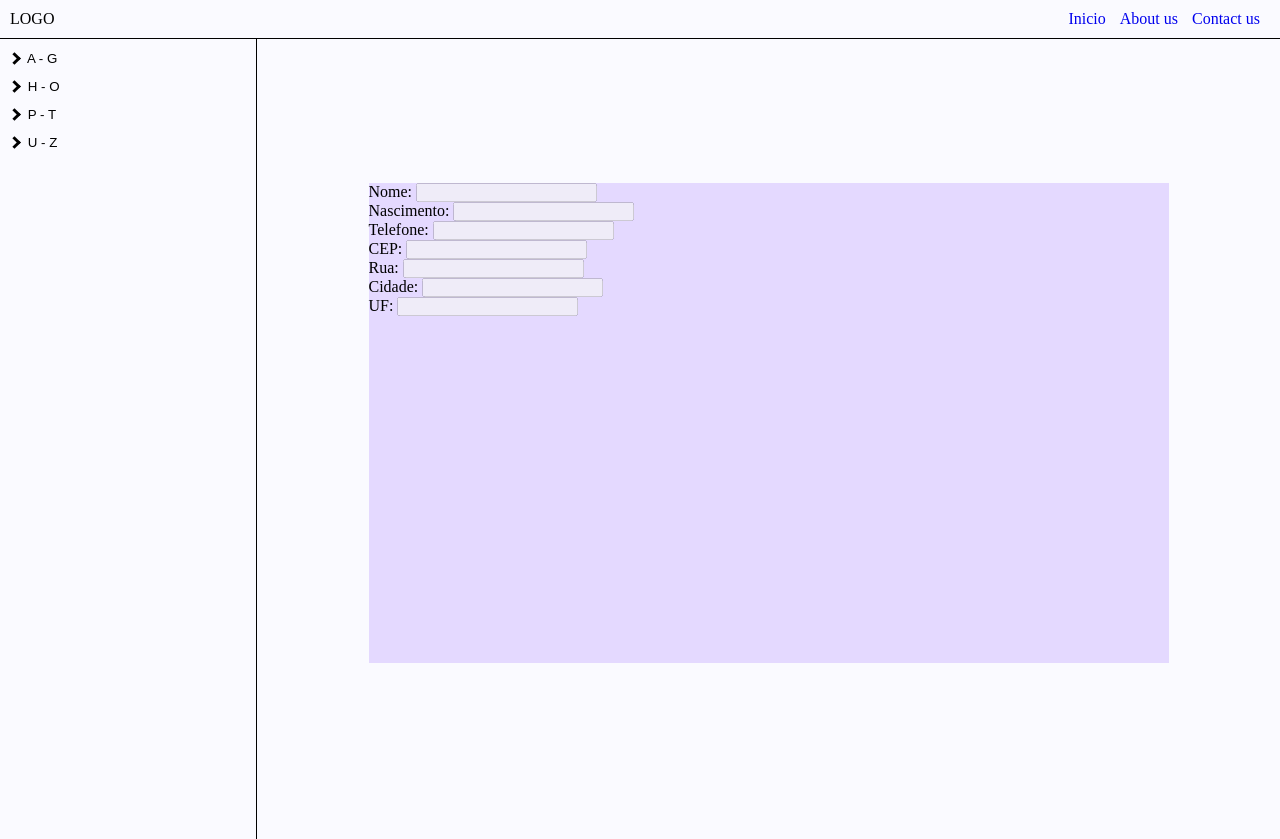
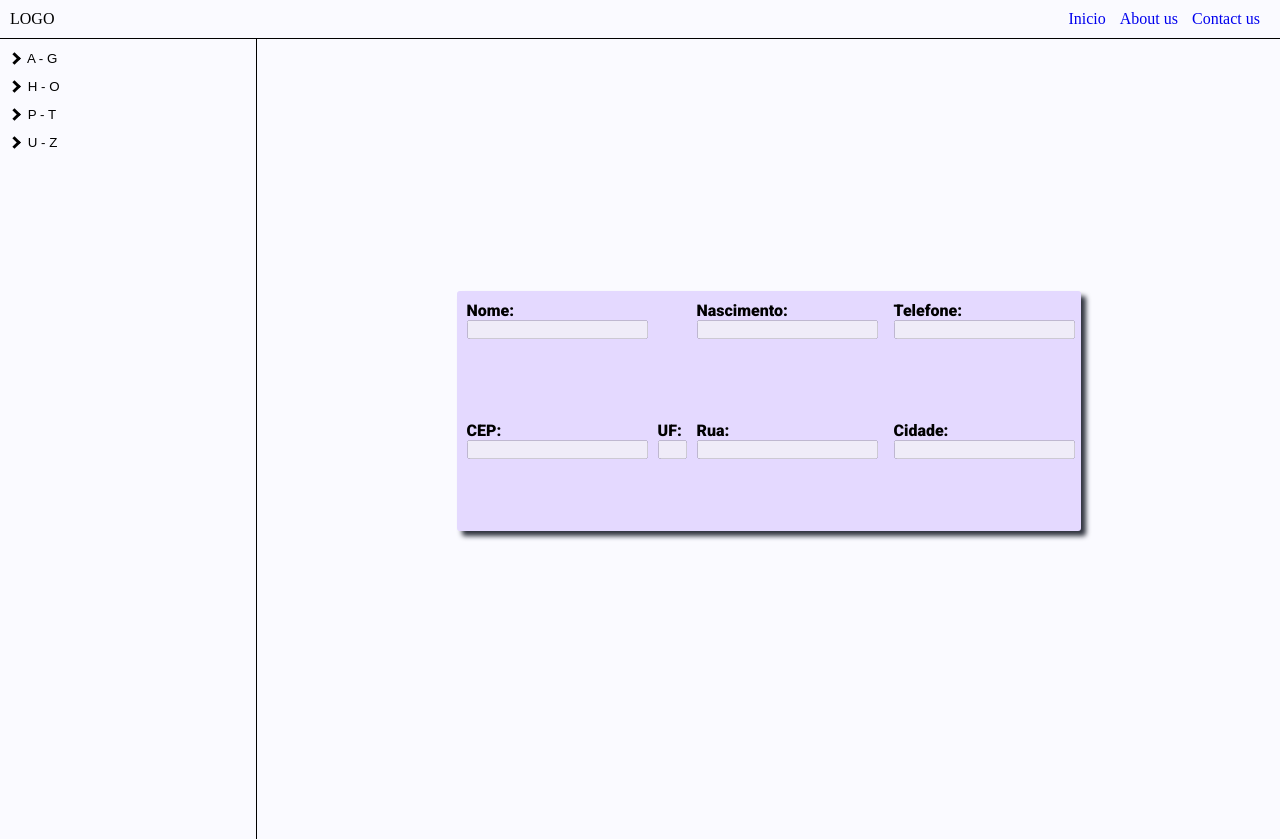
Before and after one commit to Raphael3c/3CauseEffect, a plain HTML site: page index.html in a window 1280 px wide. Drawn offline with Linux system fonts and the light colour scheme.

Commit message:
Complete

```diff
--- a/index.html
+++ b/index.html
@@ -6,6 +6,8 @@
   <meta name="viewport" content="width=device-width, initial-scale=1.0">
   <link rel="stylesheet" href="./styles/index.css">
   <script src="./utils/functions.js" async></script>
+  <link rel="preconnect" href="https://fonts.gstatic.com">
+  <link href="https://fonts.googleapis.com/css2?family=Roboto:wght@400;900&display=swap" rel="stylesheet">
   <title>Cause Effect</title>
 </head>
 <body>
@@ -75,42 +77,52 @@
 
     <main>
 
-      <div>
+      <div class="mb-3">
+        <div class="container">
           <label for="name">Nome:</label>
           <input type="text"  name="name" id="name" disabled>
         </div>
+      </div>
 
       <div class="mb-3">
+        <div class="container">
           <label for="nascimento">Nascimento:</label>
           <input type="text" name="nascimento" id="nascimento" disabled>
         </div>
+      </div>
 
       <div class="mb-3">
+        <div class="container">
           <label for="Telefone">Telefone:</label>
           <input type="text" name="Telefone" id="Telefone" disabled>
         </div>
+      </div>
 
-      <div class="mb-3">
-        <label for="CEP">CEP:</label>
+      <div class="mb-3 flex">
+        <div class="container">
+          <label  for="CEP">CEP:</label>
             <input type="text" name="CEP" id="CEP" disabled>
         </div>
 
+        <div class="container marginLeft">
+          <label  for="UF">UF:</label>
+          <input type="text" name="UF" size="1" id="UF" disabled>
+        </div>
+      </div>
+
       <div class="mb-3">
+        <div class="container">
           <label for="Rua">Rua:</label>
           <input type="text" name="Rua" id="Rua" disabled>
         </div>
+      </div>
 
       <div class="mb-3">
+        <div class="container">
           <label for="Cidade">Cidade:</label>
           <input type="text" name="Cidade" id="Cidade" disabled>
         </div>
-
-
-      <div class="mb-3">
-        <label for="UF">UF:</label>
-        <input type="text" name="UF" id="UF" disabled>
       </div>
-
     </main>
   </div>
 </body>
--- a/styles/index.css
+++ b/styles/index.css
@@ -6,6 +6,8 @@
 body{
   overflow-y: hidden;
   background-color: #FAFAFF;
+  font: Roboto, sans-serif;
+  font-weight: 400;
 }
 
 .principalContent{
@@ -122,7 +124,32 @@ main{
   margin-right: auto;
 
 
-  width: 50rem;
-  height: 30rem;
+  width: 39rem;
+  height: 15rem;
   background-color: #E4D9FF;
+
+  display: grid;
+
+  grid-template-columns: 1fr 1fr 1fr;
+
+  border-radius: 3px;
+  box-shadow: 5px 5px 5px #30343F;
 }
+
+.mb-3 label{
+  display: block;
+  font-family: Roboto, sans-serif;
+  font-weight: 800;
+}
+
+.flex{
+  display: flex;
+}
+
+.marginLeft{
+  margin-left: 4px;
+}
+
+main .container{
+  margin: 10px 0 0 10px;
+}
--- a/utils/functions.js
+++ b/utils/functions.js
@@ -5,7 +5,7 @@ const people = [
     name: "Raphael",
     street: "Rua 8",
     city: "Maracanaú",
-    state: "Ceará",
+    state: "CE",
     country: "Brasil",
     telephone: "85988495478",
     birthday: "06/09"
@@ -14,7 +14,7 @@ const people = [
     name: "Madalena",
     street: "Rua 9",
     city: "Beberibe",
-    state: "Ceará",
+    state: "CE",
     country: "Brasil",
     telephone: "85999887711",
     birthday: "05/05"
@@ -23,7 +23,7 @@ const people = [
     name: "Adenizia",
     street: "Rua 10",
     city: "Rendenção",
-    state: "Ceará",
+    state: "CE",
     country: "Brasil",
     telephone: "85986907087",
     birthday: "14/01/1980"
@@ -32,7 +32,7 @@ const people = [
     name: "Renato",
     street: "Rua 11",
     city: "Araturi",
-    state: "Ceará",
+    state: "CE",
     country: "Brasil",
     telephone: "85996861003",
     birthday: "05/07"
```
Lines whose indentation alone changed are shown as unchanged.
